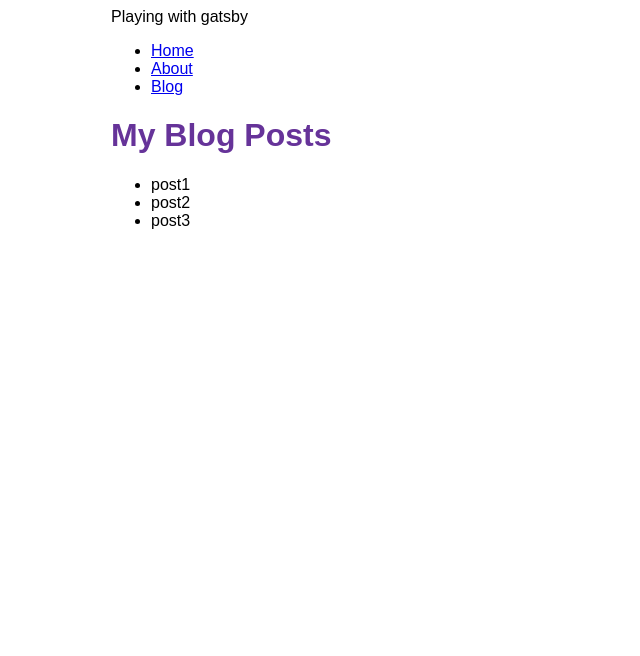
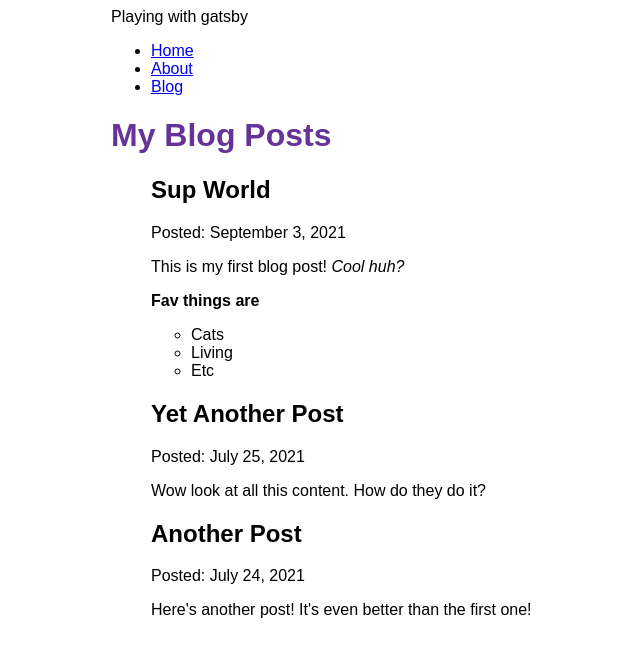
Before and after one commit to GrantCloyd/gatsbywalkthrough, a Gatsby site: page /blog in a window 1280 px wide. Shown: the whole page, without its empty margins (279-919 px from the left). Built offline with nearby package versions, Linux system fonts and the light colour scheme; Gatsby itself is replaced by a stand-in of ours.

Commit message:
working through stage 5 with gatsby

```diff
--- a/blog/post1.mdx
+++ b/blog/post1.mdx
@@ -0,0 +1,12 @@
+---
+title: "Sup World"
+date: "2021-09-03"
+---
+
+This is my first blog post! _Cool huh?_
+
+**Fav things are**
+
+-  Cats
+-  Living
+-  Etc
--- a/blog/post2.mdx
+++ b/blog/post2.mdx
@@ -0,0 +1,6 @@
+---
+title: "Another Post"
+date: "2021-07-24"
+---
+
+Here's another post! It's even better than the first one!
--- a/blog/post3.mdx
+++ b/blog/post3.mdx
@@ -0,0 +1,6 @@
+---
+title: "Yet Another Post"
+date: "2021-07-25"
+---
+
+Wow look at all this content. How do they do it?
--- a/gatsby-config.js
+++ b/gatsby-config.js
@@ -14,6 +14,7 @@ module.exports = {
          },
       },
       "gatsby-plugin-react-helmet",
+      "gatsby-plugin-mdx",
       "gatsby-plugin-sitemap",
       {
          resolve: "gatsby-plugin-manifest",
@@ -22,13 +23,6 @@ module.exports = {
          },
       },
       "gatsby-plugin-sharp",
-      {
-         resolve: "gatsby-source-filesystem",
-         options: {
-            name: `blog`,
-            path: `${__dirname}/blog`,
-         },
-      },
       "gatsby-transformer-sharp",
       {
          resolve: "gatsby-source-filesystem",
@@ -38,5 +32,12 @@ module.exports = {
          },
          __key: "images",
       },
+      {
+         resolve: "gatsby-source-filesystem",
+         options: {
+            name: `blog`,
+            path: `${__dirname}/blog`,
+         },
+      },
    ],
 }
--- a/package.json
+++ b/package.json
@@ -15,12 +15,15 @@
     "clean": "gatsby clean"
   },
   "dependencies": {
+    "@mdx-js/mdx": "^1.6.22",
+    "@mdx-js/react": "^1.6.22",
     "babel-plugin-styled-components": "^1.13.2",
     "gatsby": "^3.13.0",
     "gatsby-plugin-gatsby-cloud": "^3.1.0",
     "gatsby-plugin-google-analytics": "^3.13.0",
     "gatsby-plugin-image": "^1.13.0",
     "gatsby-plugin-manifest": "^3.13.0",
+    "gatsby-plugin-mdx": "^2.13.0",
     "gatsby-plugin-react-helmet": "^4.13.0",
     "gatsby-plugin-sharp": "^3.13.0",
     "gatsby-plugin-sitemap": "^4.9.0",
--- a/src/pages/blog.js
+++ b/src/pages/blog.js
@@ -1,22 +1,36 @@
 import * as React from "react"
 import Layout from "../components/layout"
+import { MDXRenderer } from "gatsby-plugin-mdx"
 import { graphql } from "gatsby"
 
 const BlogPage = ({ data }) => {
-   const blogNameDisplay = data.allFile.nodes.map(n => <li key={n.name}> {n.name} </li>)
+   const blogNameDisplay = data.allMdx.nodes.map(n => (
+      <article key={n.id}>
+         {" "}
+         <h2> {n.frontmatter.title} </h2>
+         <p> Posted: {n.frontmatter.date}</p>
+         {<MDXRenderer>{n.body}</MDXRenderer>}
+      </article>
+   ))
+   console.log(data)
 
    return (
       <Layout pageTitle="My Blog Posts">
-         <ul>{blogNameDisplay}</ul>
+         <ul>{blogNameDisplay}</ul>{" "}
       </Layout>
    )
 }
 
 export const query = graphql`
    query {
-      allFile(filter: { sourceInstanceName: { eq: "blog" } }) {
+      allMdx(sort: { fields: frontmatter___date, order: DESC }) {
          nodes {
-            name
+            frontmatter {
+               date(formatString: "MMMM D, YYYY")
+               title
+            }
+            id
+            body
          }
       }
    }
```
Also changed, not shown: 1 other file.
